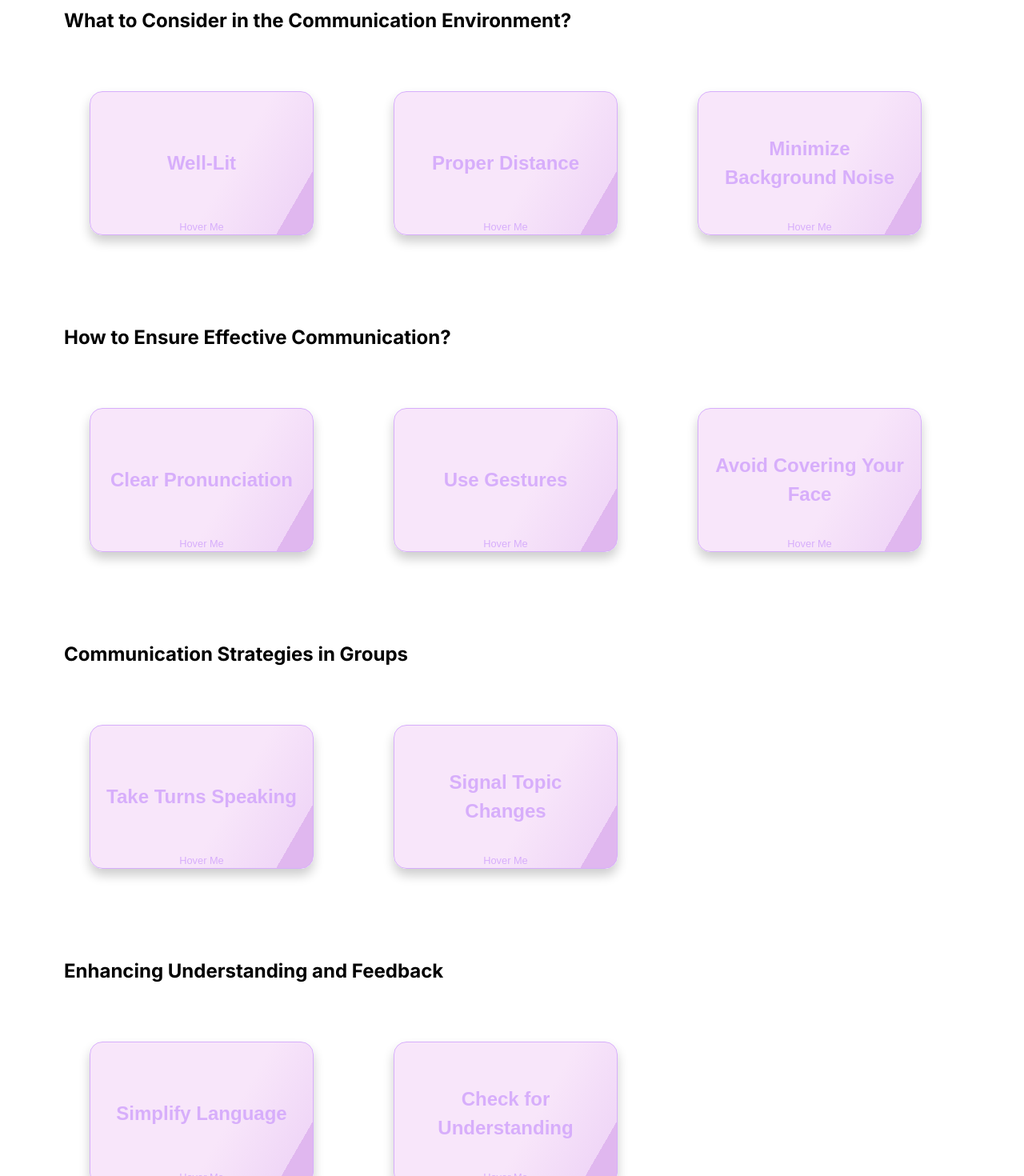
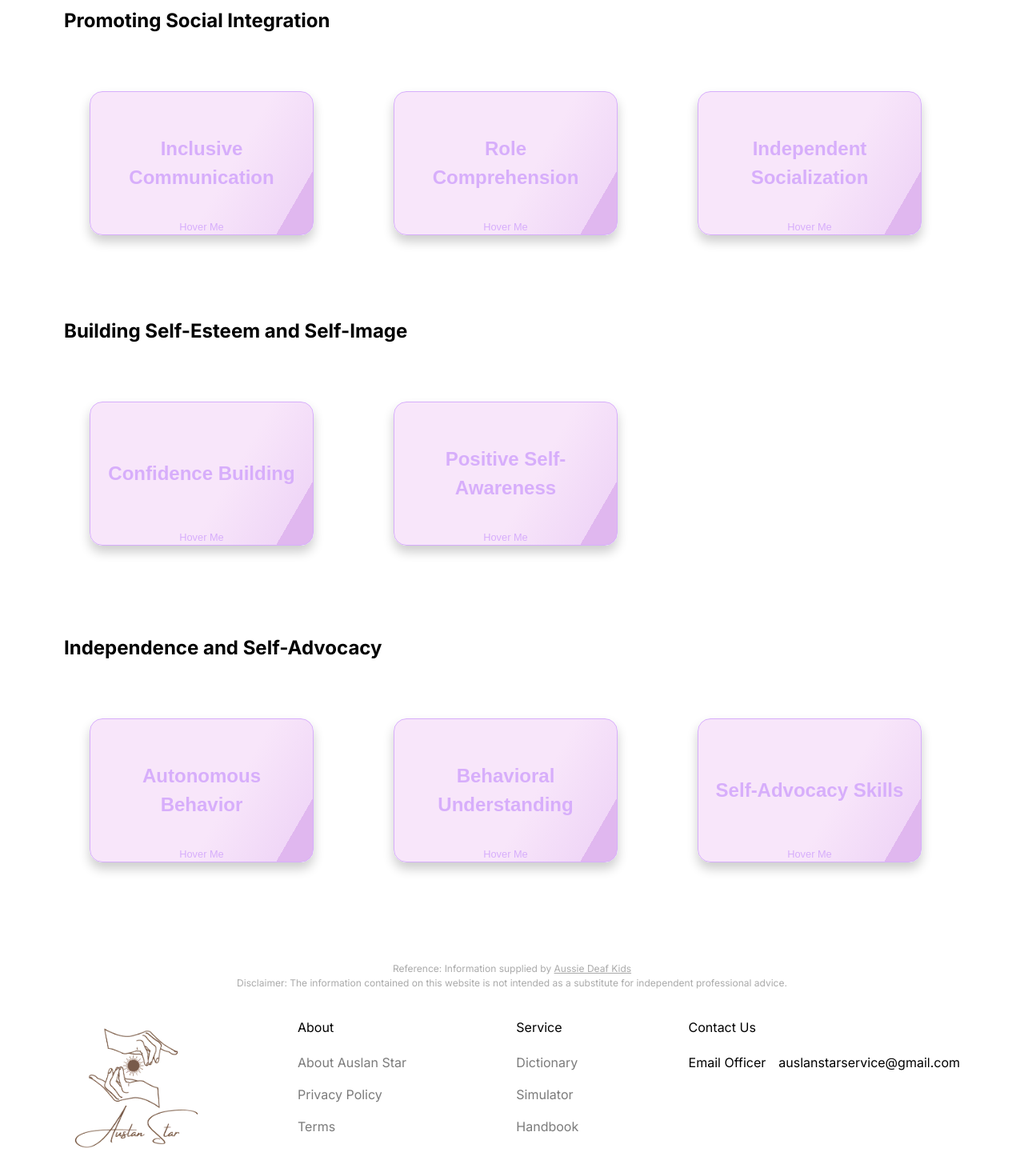
Before and after one commit to victorwkb/AuslanStar, a Next.js app in the folder webapp/: page /resources/support/socialandemotion in a window 1280 px wide. Shown: the part 300-1770 px from the top of the page at 80% size. Built offline with nearby package versions, Linux system fonts and the light colour scheme.

Commit message:
social and emotion page modified

```diff
--- a/webapp/app/resources/support/socialandemotion/page.tsx
+++ b/webapp/app/resources/support/socialandemotion/page.tsx
@@ -3,30 +3,27 @@ import FlipCard from '@/components/FlipCard';
 import styles from '@/styles/FlipCard.module.css';
 
 const cardData = [
-    { id: 1, frontContent: 'Well-Lit', backContent: 'Use good lighting and avoid standing with your back to the window to reduce shadows on facial expressions and lip-reading.' },
-    { id: 2, frontContent: 'Proper Distance', backContent: 'Keep a distance of one to two meters to facilitate signing or lip-reading while maintaining good eye contact.' },
-    { id: 3, frontContent: 'Minimize Background Noise', backContent: 'Try to minimize background noise. Carpets or curtains can help absorb sound in the room, which is especially important for children using hearing aids or cochlear implants.' },
+    { id: 1, frontContent: 'Inclusive Communication', backContent: 'Creating an environment that encourages effective communication between deaf children and their peers, fostering mutual understanding.' },
+    { id: 2, frontContent: 'Role Comprehension', backContent: 'Assisting deaf children in understanding and simulating various roles in social interactions through targeted teaching.' },
+    { id: 3, frontContent: 'Independent Socialization', backContent: 'Enhancing the ability of deaf children to form friendships on their own through group activities and games.' },
 
-    { id: 4, frontContent: 'Clear Pronunciation', backContent: 'Speak clearly, naturally, and at a normal pace. Avoid shouting, as it may appear angry to your child and distorts lip patterns.' },
-    { id: 5, frontContent: 'Use Gestures', backContent: 'Even if your child does not use sign language, using hand gestures and facial expressions to support your words can be helpful.' },
-    { id: 6, frontContent: 'Avoid Covering Your Face', backContent: 'Don\'t eat, smoke, or block your face while talking. Keep beards trimmed, and ensure glasses don\'t hinder eye contact.' },
+    { id: 4, frontContent: 'Confidence Building', backContent: 'Actively praising the social contributions of deaf children to help them build confidence within the group.' },
+    { id: 5, frontContent: 'Positive Self-Awareness', backContent: 'Educating deaf children to understand their deafness and how it impacts their personal development.' },
 
-    { id: 7, frontContent: 'Take Turns Speaking', backContent: 'Ensure only one person speaks at a time in group settings. The speaker can raise their hand so the child knows who is speaking.' },
-    { id: 8, frontContent: 'Signal Topic Changes', backContent: 'Make sure to signal when the topic of conversation changes to avoid confusing the child.' },
-
-    { id: 9, frontContent: 'Simplify Language', backContent: 'f a word or sign is not easily understood, try using a more common word or sign with the same meaning.' },
-    { id: 10, frontContent: 'Check for Understanding', backContent: 'Pause between sentences to check if your child has understood you, and make sure you have understood them. Encourage them to stop you if they do not understand what is being discussed.' },
+    { id: 6, frontContent: 'Autonomous Behavior', backContent: 'Offering opportunities within activities for deaf children to make their own choices, fostering independence.' },
+    { id: 7, frontContent: 'Behavioral Understanding', backContent: 'Ensuring that deaf children understand behavioral rules and recognize the impact of their actions on others.' },
+    { id: 9, frontContent: 'Self-Advocacy Skills', backContent: 'Teaching deaf children how to speak up for their needs and advocate for themselves.' },
     // more card info
 ];
 
-const CommunicationStrategies = () => {
+const SocialAndEmotion = () => {
     return (
         <div>
             {/* Header */}
             <div className="bg-green-100">
                 <div className="max-w-5xl px-4 py-10 max-container padding-container">
                     <h1 className="text-5xl font-bold text-white leading-tight whitespace-normal">
-                        Communication Strategies
+                        Social and Emotion
                     </h1>
                     <p className="text-2xl text-white mt-2">
                         A quick guide to communication
@@ -36,11 +33,11 @@ const CommunicationStrategies = () => {
 
             {/* Topic 1 */}
             <div className="max-w-5xl px-4 pt-8 pb-2 max-container padding-container">
-                <h1 className="text-2xl font-bold mb-4">What to Consider in the Communication Environment?</h1>
+                <h1 className="text-2xl font-bold mb-4">Promoting Social Integration</h1>
             </div>
 
             {/* Cards 1-3 */}
-            <div className="container mx-auto pt-2 pb-6 mt-0 mb-4 max-container padding-container">
+            <div className="container mx-auto px-4 pt-2 pb-4 mt-0 mb-4 max-container padding-container">
                 <div className="flex flex-wrap -mx-2">
                     <div className={styles.cardContainer}>
                         {cardData.slice(0, 3).map((card) => (
@@ -56,14 +53,14 @@ const CommunicationStrategies = () => {
 
             {/* Topic 2 */}
             <div className="max-w-5xl px-4 pt-8 pb-2 max-container padding-container">
-                <h1 className="text-2xl font-bold mb-4">How to Ensure Effective Communication?</h1>
+                <h1 className="text-2xl font-bold mb-4">Building Self-Esteem and Self-Image</h1>
             </div>
 
-            {/* Cards 4-6 */}
-            <div className="container mx-auto pt-2 pb-6 mt-0 mb-4 max-container padding-container">
+            {/* Cards 4-5 */}
+            <div className="container mx-auto px-4 pt-2 pb-6 mt-0 mb-4 max-container padding-container">
                 <div className="flex flex-wrap -mx-2">
                     <div className={styles.cardContainer}>
-                        {cardData.slice(3, 6).map((card) => (
+                        {cardData.slice(3, 5).map((card) => (
                             <FlipCard
                                 key={card.id}
                                 frontContent={card.frontContent}
@@ -76,34 +73,14 @@ const CommunicationStrategies = () => {
 
             {/* Topic 3 */}
             <div className="max-w-5xl px-4 pt-8 pb-2 max-container padding-container">
-                <h1 className="text-2xl font-bold mb-4">Communication Strategies in Groups</h1>
+                <h1 className="text-2xl font-bold mb-4">Independence and Self-Advocacy</h1>
             </div>
 
-            {/* Cards 7-8 */}
+            {/* Cards 6-9 */}
             <div className="container mx-auto px-4 pt-2 pb-6 mt-0 mb-4 max-container padding-container">
                 <div className="flex flex-wrap -mx-2">
                     <div className={styles.cardContainer}>
-                        {cardData.slice(6, 8).map((card) => (
-                            <FlipCard
-                                key={card.id}
-                                frontContent={card.frontContent}
-                                backContent={card.backContent}
-                            />
-                        ))}
-                    </div>
-                </div>
-            </div>
-
-            {/* Topic 4 */}
-            <div className="max-w-5xl px-4 pt-8 pb-2 max-container padding-container">
-                <h1 className="text-2xl font-bold mb-4">Enhancing Understanding and Feedback</h1>
-            </div>
-
-            {/* Cards 9-10 */}
-            <div className="container mx-auto px-4 pt-2 pb-6 mt-0 mb-4 max-container padding-container">
-                <div className="flex flex-wrap -mx-2">
-                    <div className={styles.cardContainer}>
-                        {cardData.slice(8, 10).map((card) => (
+                        {cardData.slice(5, 9).map((card) => (
                             <FlipCard
                                 key={card.id}
                                 frontContent={card.frontContent}
@@ -115,9 +92,7 @@ const CommunicationStrategies = () => {
             </div>
 
             {/* Reference and Disclaimer */}
-            <footer
-                className="text-xs text-slate-400 text-center mt-6 p-3"
-                >
+            <footer style={{ fontSize: '12px', color: '#aaa', textAlign: 'center', marginTop: '50px', padding: '10px' }}>
                 Reference: Information supplied by <a
                     href="https://www.aussiedeafkids.org.au/"
                     target="_blank"
@@ -135,4 +110,4 @@ const CommunicationStrategies = () => {
 
 }
 
-export default CommunicationStrategies;
+export default SocialAndEmotion;
```
